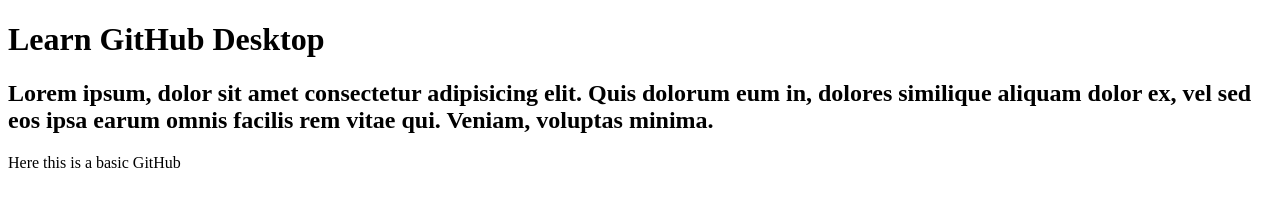
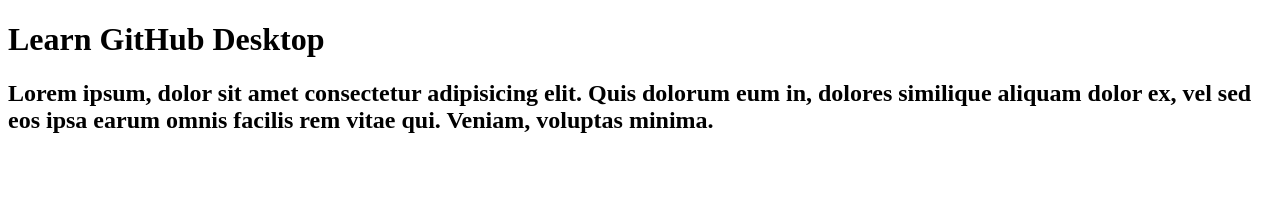
Before and after one commit to JapanJa/DevOp-Japan, a plain HTML site: page index.html in a window 1280 px wide. Drawn offline with Linux system fonts and the light colour scheme.

Commit message:
Update index.html

```diff
--- a/index.html
+++ b/index.html
@@ -12,6 +12,6 @@
 
     <h2>Lorem ipsum, dolor sit amet consectetur adipisicing elit. Quis dolorum eum in, dolores similique aliquam dolor ex, vel sed eos ipsa earum omnis facilis rem vitae qui. Veniam, voluptas minima.</h2>
 
-    <p>Here this is a basic GitHub</p>
+
 </body>
 </html>
```
